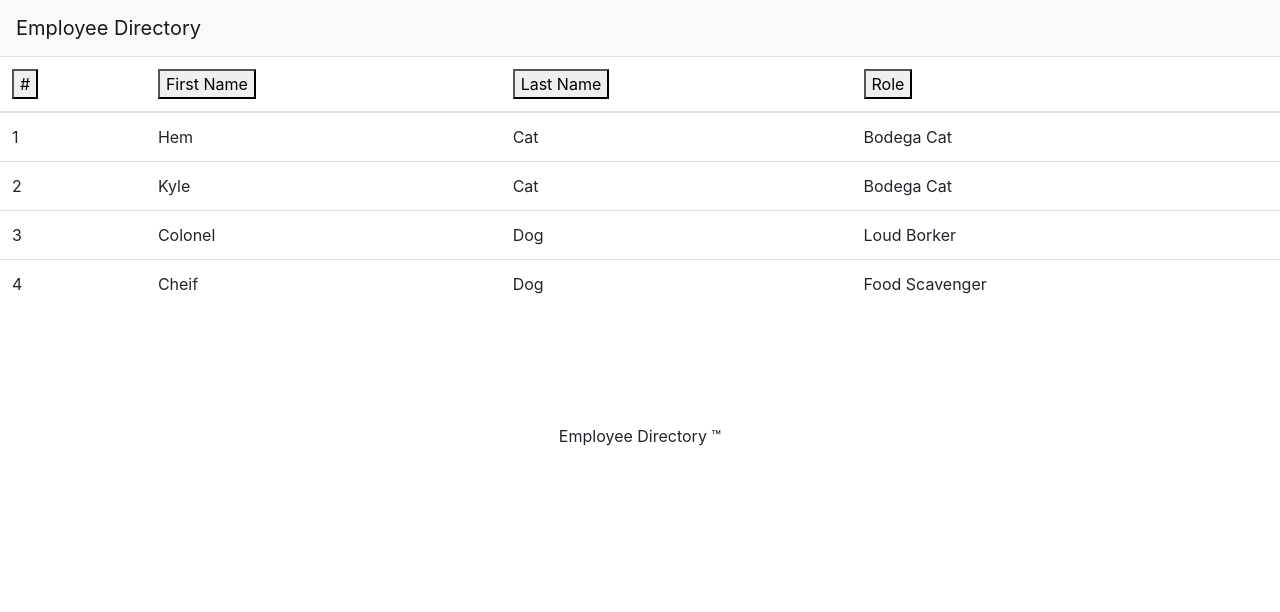
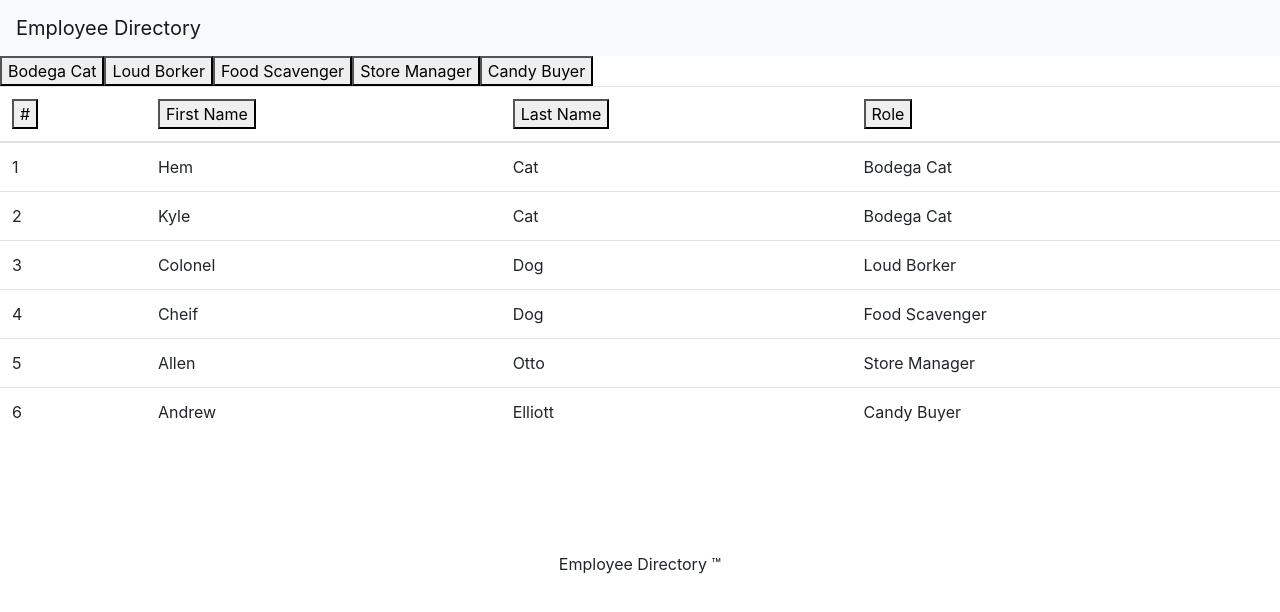
Before and after one commit to elliott-andrew/employee-directory, a React (Create React App) app: page / in a window 1280 px wide. Shown: the top 612 px of the page. Built offline with nearby package versions, Linux system fonts and the light colour scheme.

Commit message:
Added a button for each role

```diff
--- a/src/pages/Employees/index.js
+++ b/src/pages/Employees/index.js
@@ -27,6 +27,18 @@ function Employees() {
         firstName: "Cheif",
         lastName: "Dog",
         role: "Food Scavenger"
+      },
+      {
+        id: 5,
+        firstName: "Allen",
+        lastName: "Otto",
+        role: "Store Manager"
+      },
+      {
+        id: 6,
+        firstName: "Andrew",
+        lastName: "Elliott",
+        role: "Candy Buyer"
       }
     ];
   // Create an array to hold the employees array, which we can then use to adjust the order
@@ -43,8 +55,15 @@ function Employees() {
       } else return 0
     });
   };
+  // Create a new list and spread it into the set to map over each role in the employees array and pull out the unique values
+  // https://stackoverflow.com/questions/15125920/how-to-get-distinct-values-from-an-array-of-objects-in-javascript
+  let uniqueRoles = [...new Set(employees.map(employee => employee.role))];
 
   return (
+    <>
+      {uniqueRoles.map((role => (
+        <button>{role}</button>
+      )))}
       <table id="myTable" className="table">
         <thead>
           <tr>
@@ -68,6 +87,7 @@ function Employees() {
           )))}
         </tbody>
       </table>
+    </>
   )
 };
 
```
Lines whose indentation alone changed are shown as unchanged.
